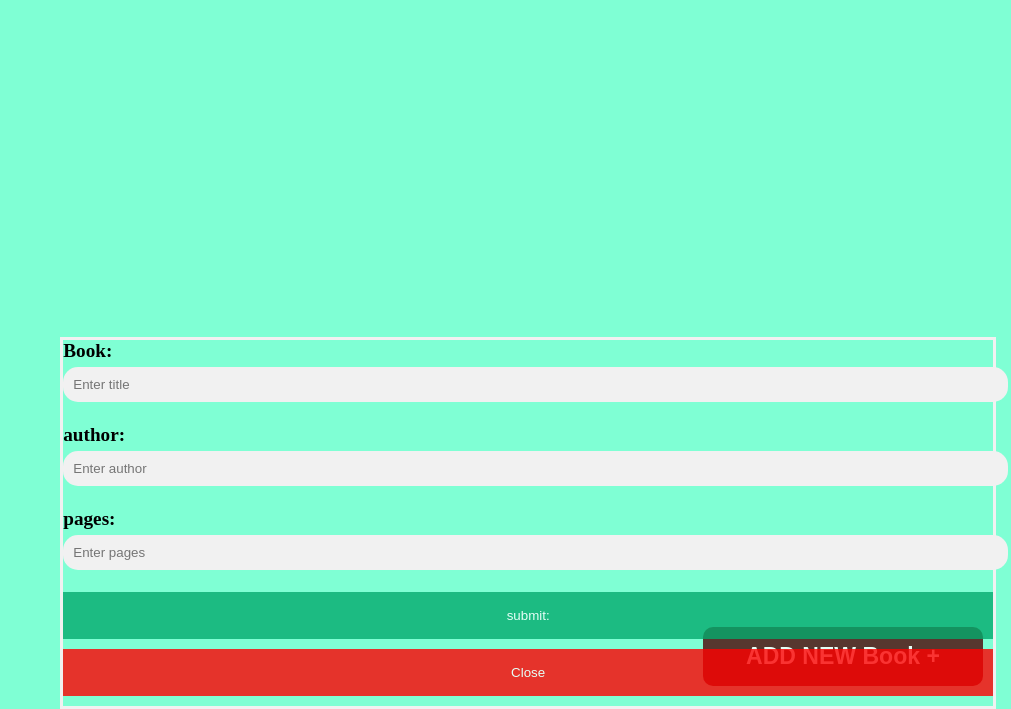
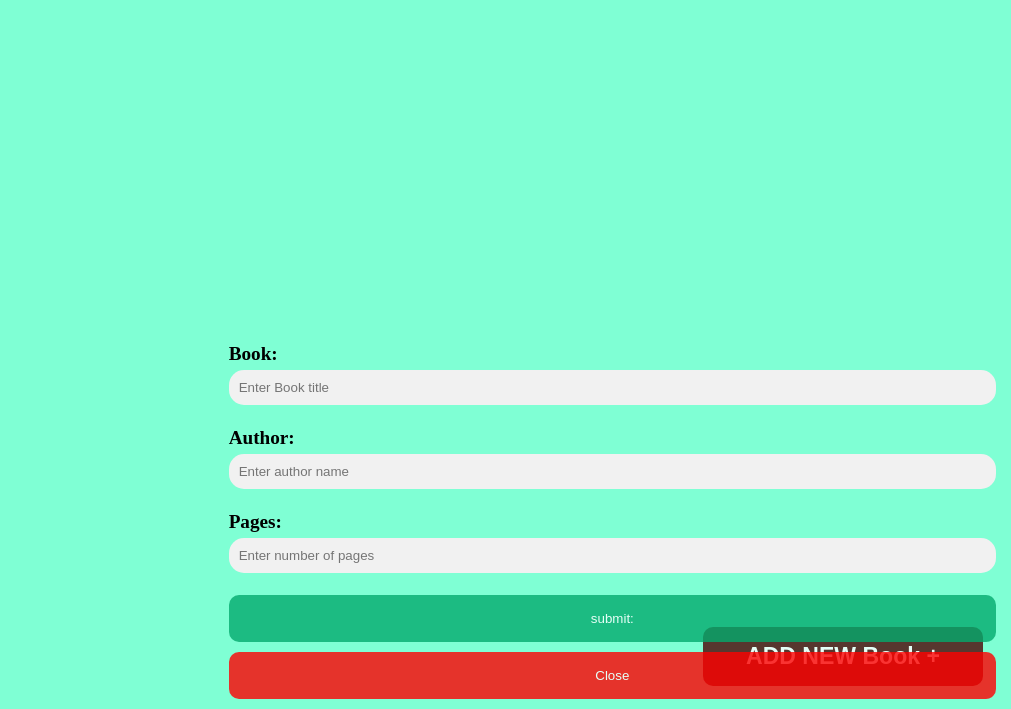
Before and after one commit to Adonai-Technologies/second-library-project, a plain HTML site: page index.html in a window 1280 px wide. Both pictures are taken after a click on the button "ADD NEW Book +". Shown: the part 91-800 px from the top of the page, without its empty margins (269-1280 px from the left). Drawn offline with Linux system fonts and the light colour scheme.

Commit message:
Modified my js code

```diff
--- a/index.html
+++ b/index.html
@@ -10,22 +10,37 @@
     <h1>My Library Book list</h1>
     <p id="p-el"></p>
 
+
+    <div id="container">
+     <p id="newBook1"></p>
+
+
+    </div>
+
+
+
+
+
+
+
     <div class="form-popup" id="myForm">
 
       <form action="/action_page.php" class="form-container">
 
+
+      <div id="bookInput-el">
     <label for="Book-title"><b>Book:</b></label>
-    <input type="text" placeholder="Enter title" name="title" required>
+    <input type="text"  placeholder="Enter Book title" name="title"  required>
 
-    <label for="author"><b>author:</b></label>
-    <input type="text" placeholder="Enter author" name="author" required>
+    <label for="author"><b>Author:</b></label>
+    <input type="text" placeholder="Enter author name" name="author" required>
 
-    <label for="pages"><b>pages:</b></label>
-    <input type="text" placeholder="Enter pages" name="pages" required>
+    <label for="pages"><b>Pages:</b></label>
+    <input type="text"  placeholder="Enter number of pages" name="pages" required>
+     </div>
 
 
-
-    <button type="submit" class="btn">submit:</button>
+    <button type="submit" class="btn" onclick="addBookToLibrary()">submit:</button>
     <button type="button" class="btn cancel" onclick="closeForm()">Close</button>
     </form>
   </div>
--- a/style.css
+++ b/style.css
@@ -33,20 +33,21 @@ body {
   position: fixed;
   bottom: 0;
   right: 15px;
-  border: 3px solid #f1f1f1;
+  border: none;
   z-index: 9;
   padding: auto;
 }
 
 .form-container input[type="text"],
 .form-container input[type="text"] .form-container input[type="text"] {
-  width: 100%;
+  width: 98%;
   padding: 10px;
   margin: 5px 0 22px 0;
   border: none;
   background: #f1f1f1;
   border-radius: 15px;
   padding-right: 5px;
+
 }
 
 .form-container .btn {
@@ -59,6 +60,8 @@ body {
   width: 100%;
   margin-bottom: 10px;
   opacity: 0.8;
+  border-radius: 10px;
+
 }
 
 .form-container .cancel {
```
